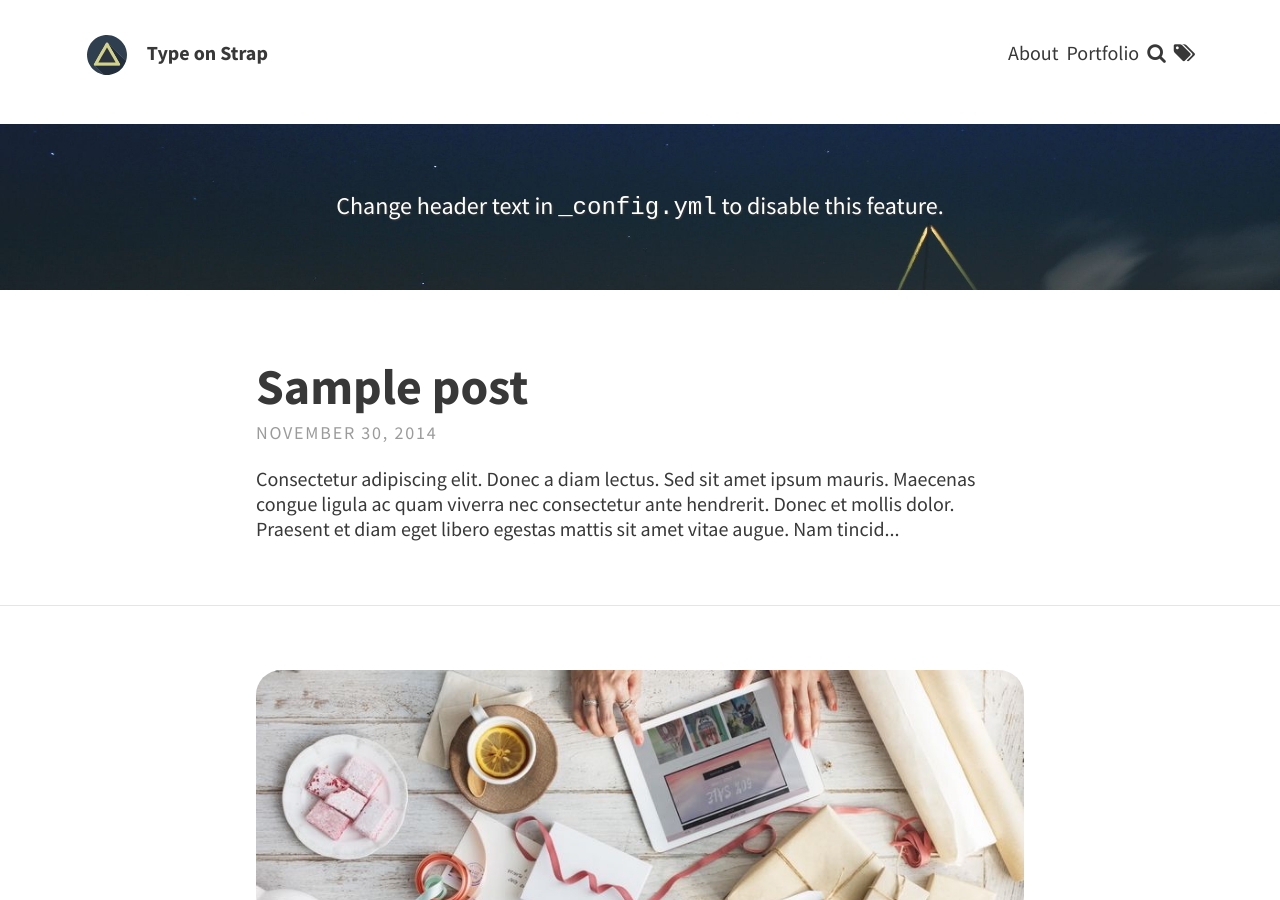
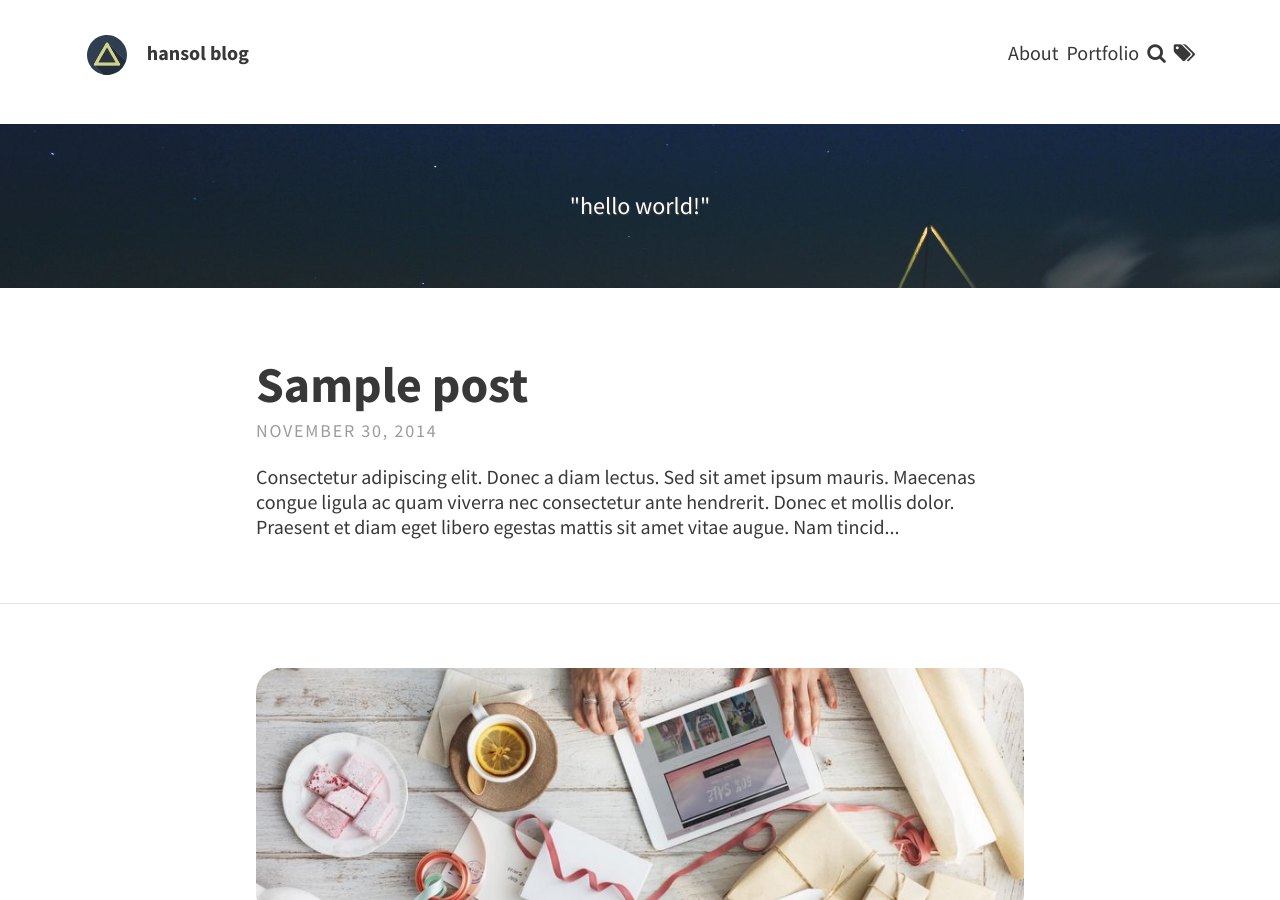
Before and after one commit to JHansol/Jhansol.github.io, a Jekyll site: the page built from index.html, in a window 1280 px wide and 900 px high. Built offline with Jekyll 4.4.1, drawn with Linux system fonts in a browser that asks for light colours; the list of posts is cut into pages by our own code.

Commit message:
Update _config.yml

```diff
--- a/_config.yml
+++ b/_config.yml
@@ -5,15 +5,15 @@ url: "https://jhansol.github.io/"
 # THEME-SPECIFIC CONFIGURATION
 theme_settings:
   # Meta
-  title: Type on Strap
+  title: hansol blog
   avatar: assets/img/triangle.svg
   favicon: assets/favicon.ico
   gravatar: # Email MD5 hash
-  description: "A website with blog posts and pages" # used by search engines
+  description: "hello world!" # used by search engines
 
   # Header and footer text
   header_text: > #two or three lines to describe your site
-     <p>Change header text in <code>_config.yml</code> to disable this feature.</p>
+     <p>"hello world!"</p>
   header_text_feature_image: assets/img/pexels/triangular.jpeg
   footer_text: >
    Powered by <a href="https://jekyllrb.com/">Jekyll</a> with <a href="https://github.com/sylhare/Type-on-Strap">Type on Strap</a>
@@ -45,7 +45,7 @@ theme_settings:
 
   # Scripts / Features
   google_analytics: # Tracking ID, e.g. "UA-000000-01"
-  disqus_shortname:
+  disqus_shortname: hansol_blog
   katex: true # Enable if using math markup
   portfolio: true
   search: true
```
